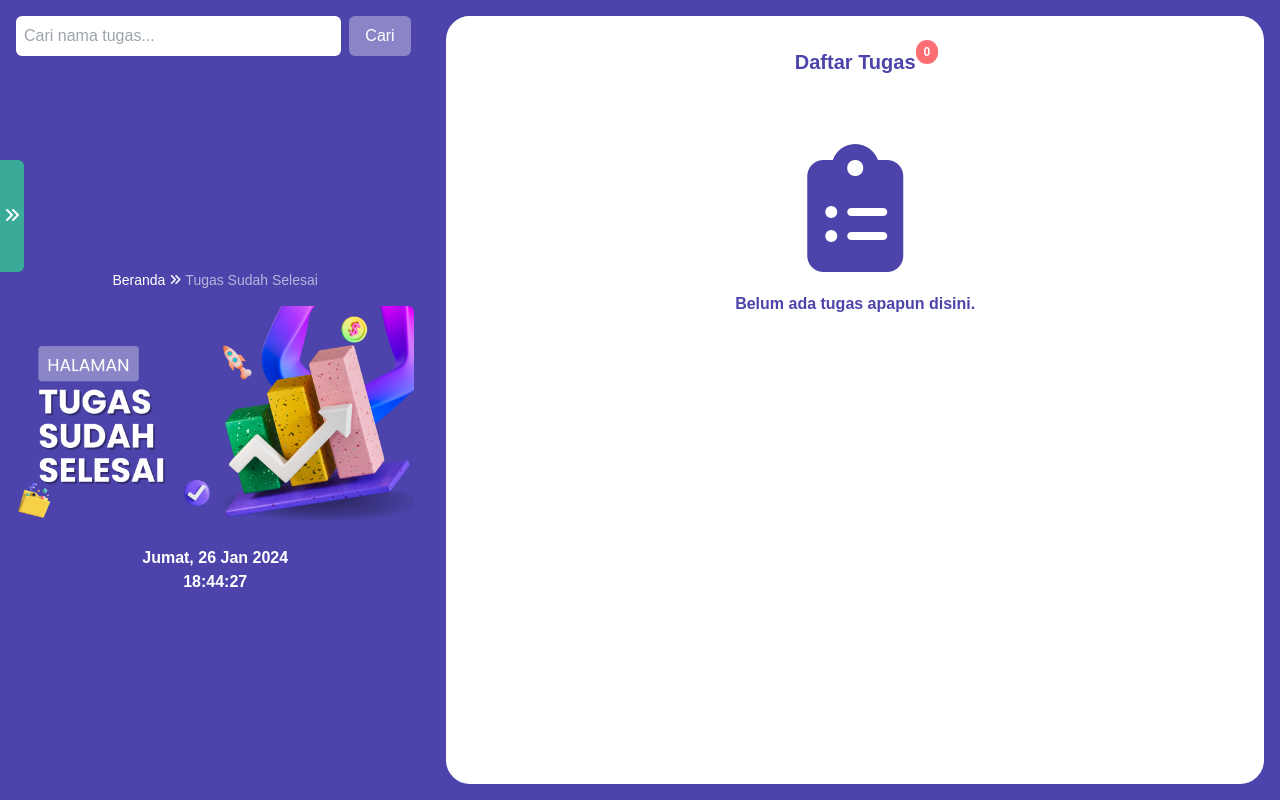
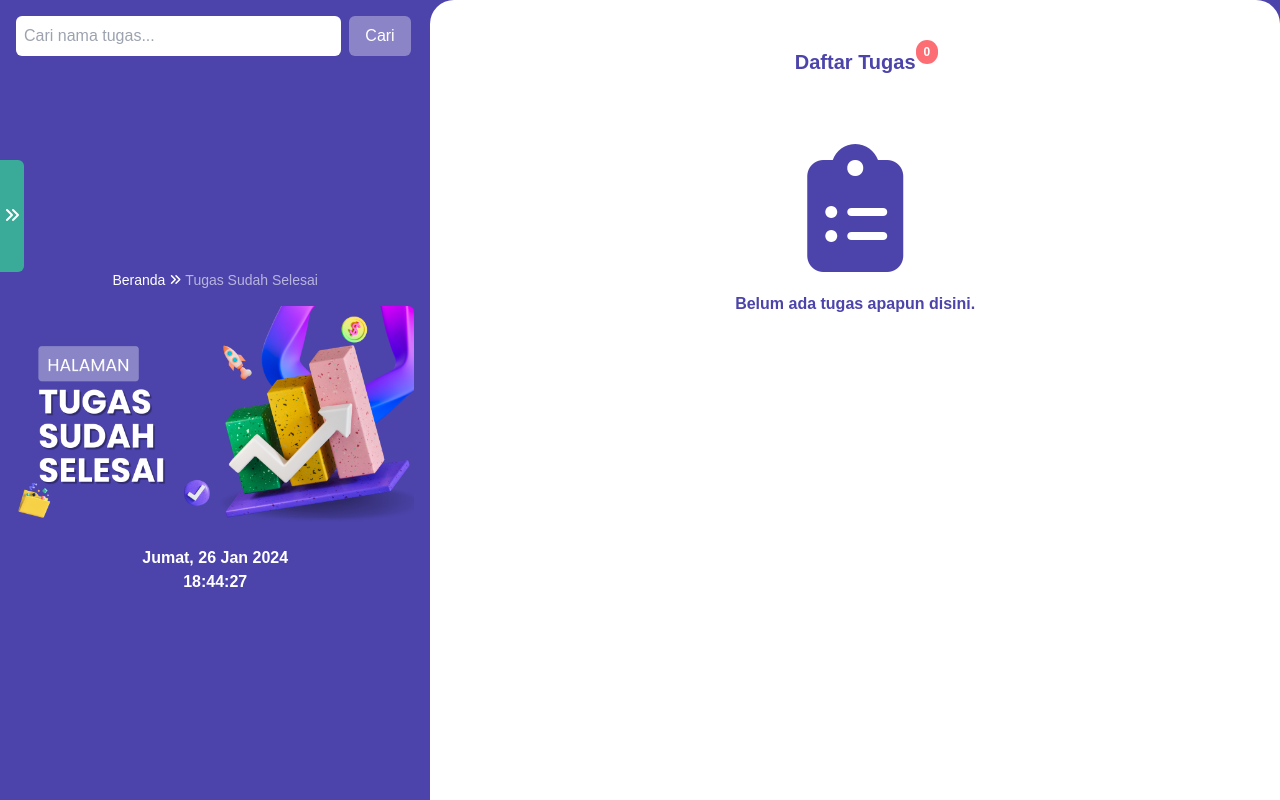
Before and after one commit to dediindrawan/task-manager-apps, a website: page task-complete.html in a window 1280 px wide. Drawn offline with Linux system fonts and the light colour scheme.

Commit message:
first commit

```diff
--- a/src/css/input.css
+++ b/src/css/input.css
@@ -210,11 +210,11 @@
   }
 
   .block-element {
-    @apply md:w-full md:min-h-screen md:max-h-screen md:p-4;
+    @apply bg-white py-8 rounded-t-3xl md:w-full md:min-h-screen md:max-h-screen md:p-4;
   }
 
   .task-main-wrapper {
-    @apply flex-1 py-8 px-4 rounded-t-3xl bg-white md:h-full md:pt-0 md:rounded-b-3xl md:overflow-y-auto;
+    @apply flex-1 px-4 rounded-t-3xl bg-white md:h-full md:pt-0 md:rounded-b-3xl md:overflow-y-auto;
   }
 
   .task-heading {
```
Also changed, not shown: src/css/style.css.
